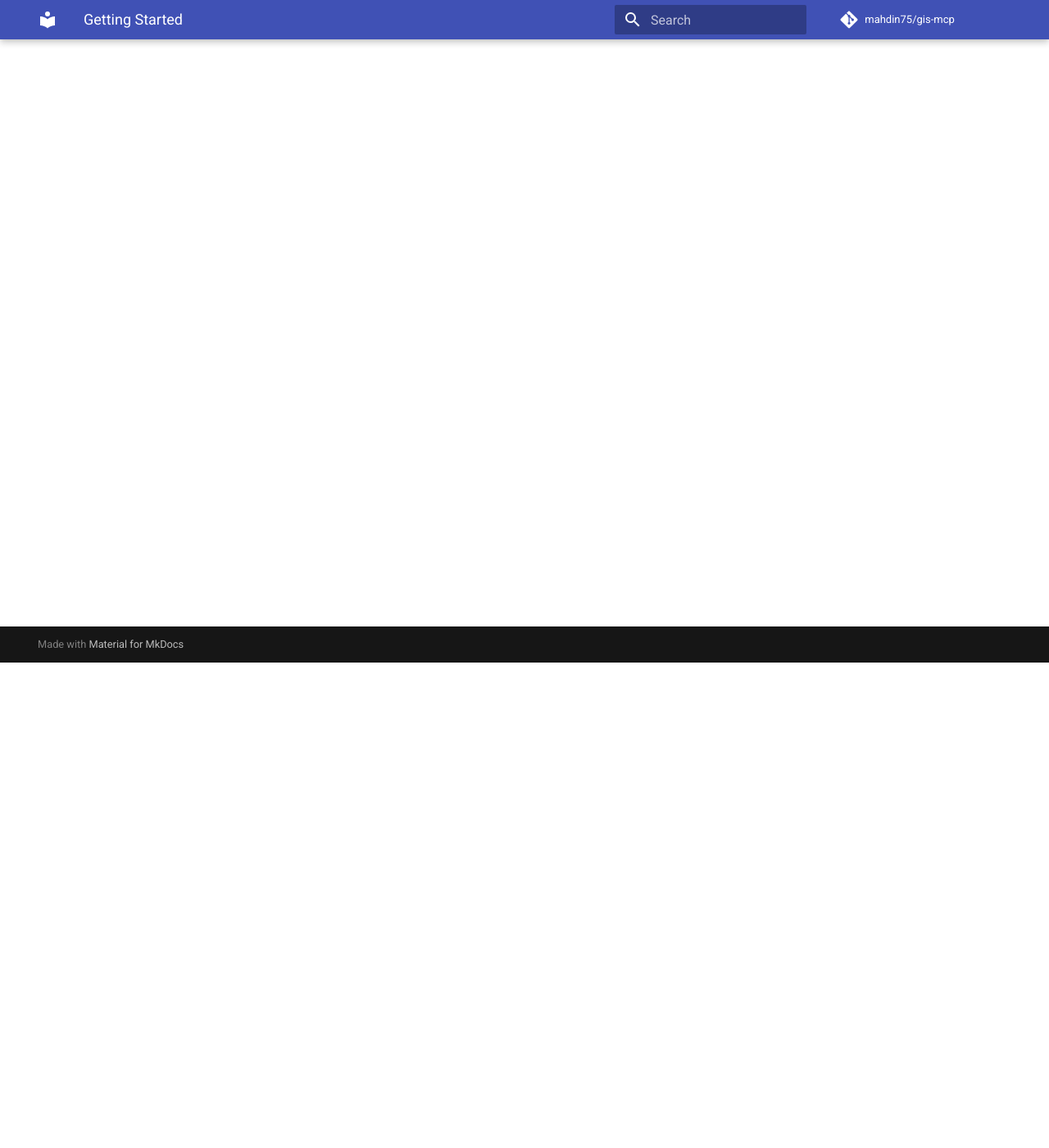
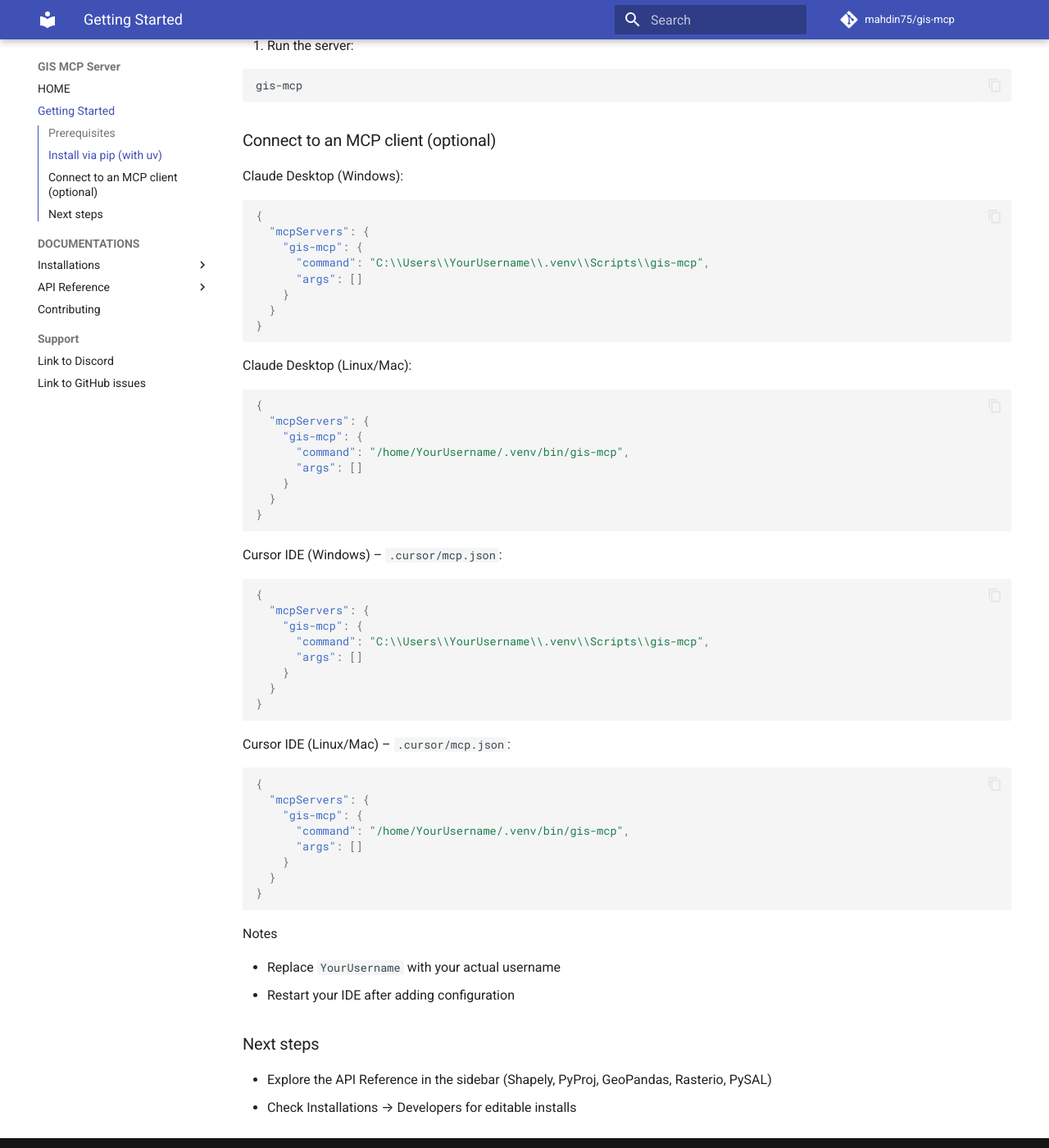
Before and after one commit to fastmcp-me/gis-mcp, an MkDocs documentation site: the page built from docs/getting-started.md, in a window 1280 px wide and 1400 px high, scrolled down 592 px. Shown: the whole window at 82% size. Built offline with MkDocs 1.6.1 and Material for MkDocs 9.7.7, drawn with Linux system fonts in a browser that asks for light colours; comment, search, counter and statistics services are not loaded; some of the changed text lies outside the part shown.

Commit message:
add getting started and contributing to the docs

````diff
--- a/docs/getting-started.md
+++ b/docs/getting-started.md
@@ -1 +1,93 @@
 # Getting Started
+
+This guide helps you install and run the GIS MCP Server quickly using pip (with uv) and shows how to connect it to your IDE/client.
+
+### Prerequisites
+
+- Python 3.10+
+- Internet access to install packages
+
+### Install via pip (with uv)
+
+1. Create a virtual environment:
+
+```bash
+pip install uv
+uv venv --python=3.10
+```
+
+2. Install the package:
+
+```bash
+uv pip install gis-mcp
+```
+
+3. Run the server:
+
+```bash
+gis-mcp
+```
+
+### Connect to an MCP client (optional)
+
+Claude Desktop (Windows):
+
+```json
+{
+  "mcpServers": {
+    "gis-mcp": {
+      "command": "C:\\Users\\YourUsername\\.venv\\Scripts\\gis-mcp",
+      "args": []
+    }
+  }
+}
+```
+
+Claude Desktop (Linux/Mac):
+
+```json
+{
+  "mcpServers": {
+    "gis-mcp": {
+      "command": "/home/YourUsername/.venv/bin/gis-mcp",
+      "args": []
+    }
+  }
+}
+```
+
+Cursor IDE (Windows) – `.cursor/mcp.json`:
+
+```json
+{
+  "mcpServers": {
+    "gis-mcp": {
+      "command": "C:\\Users\\YourUsername\\.venv\\Scripts\\gis-mcp",
+      "args": []
+    }
+  }
+}
+```
+
+Cursor IDE (Linux/Mac) – `.cursor/mcp.json`:
+
+```json
+{
+  "mcpServers": {
+    "gis-mcp": {
+      "command": "/home/YourUsername/.venv/bin/gis-mcp",
+      "args": []
+    }
+  }
+}
+```
+
+Notes
+
+- Replace `YourUsername` with your actual username
+- Restart your IDE after adding configuration
+
+### Next steps
+
+- Explore the API Reference in the sidebar (Shapely, PyProj, GeoPandas, Rasterio, PySAL)
+- Check Installations → Developers for editable installs
````
Also changed, not shown: docs/contributing.md (+69 -0 lines).
